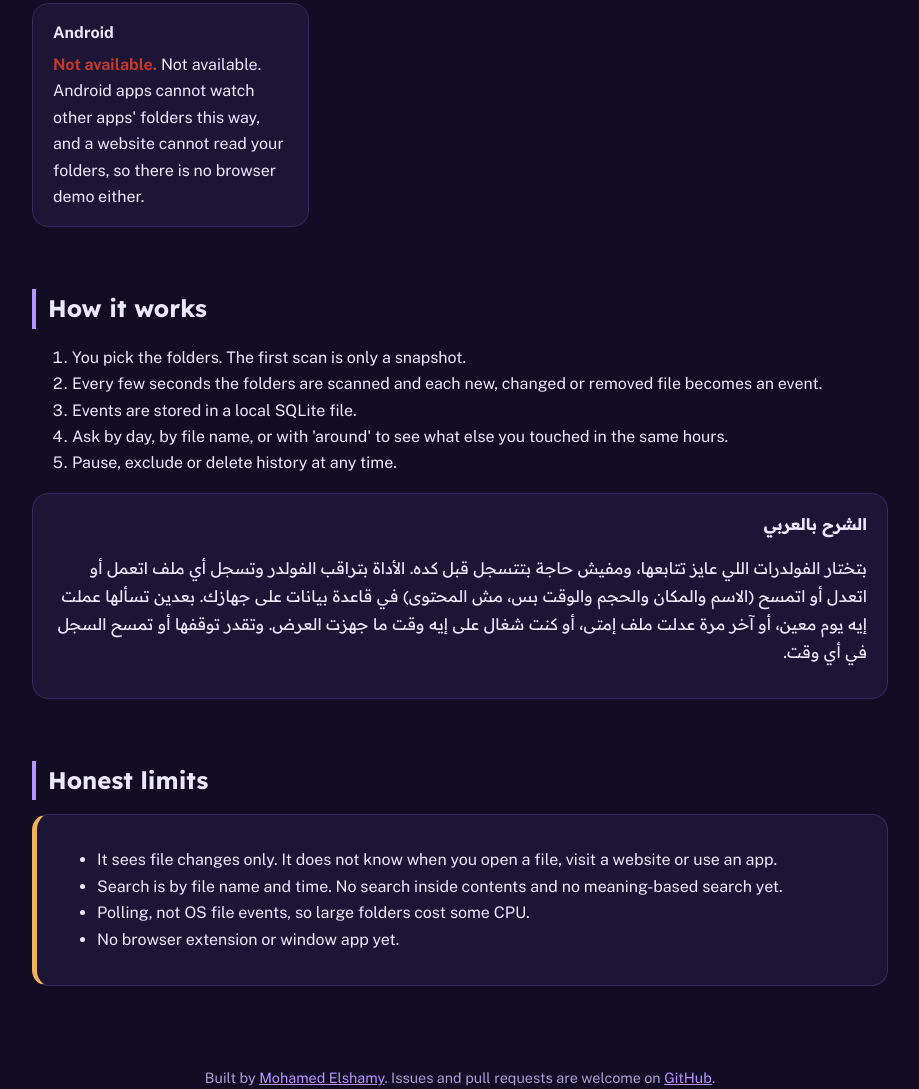
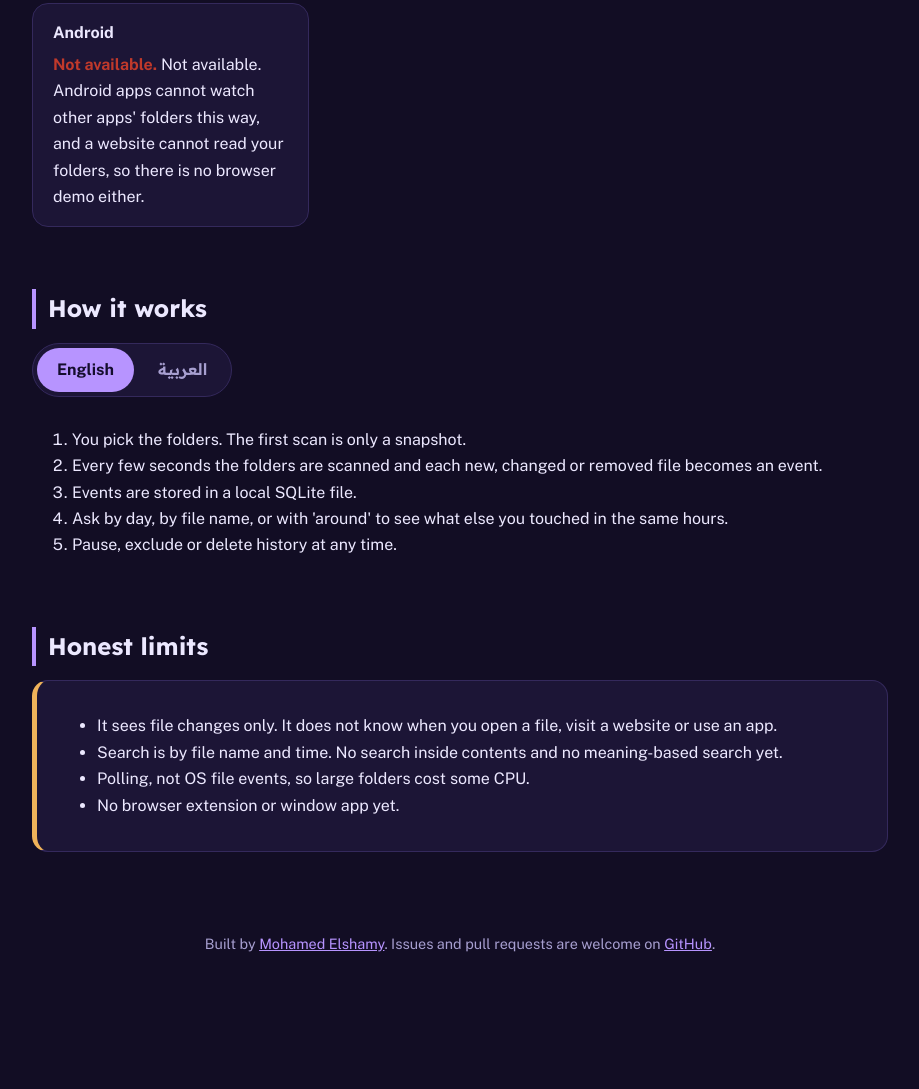
Before and after one commit to mohamed-elshamy-ai/timecapsule, a plain HTML site: page docs/index.html in a window 1280 px wide. Shown: the part 1667-2756 px from the top of the page, without its empty margins (180-1099 px from the left). After the commit the page ends 2683 px from the top, so only its background shows below. Drawn offline with nearby package versions, Linux system fonts and the light colour scheme; a web font is replaced by a local one.

Commit message:
Add Arabic/English toggle for the explainer (localStorage, browser-language default)

```diff
--- a/docs/index.html
+++ b/docs/index.html
@@ -41,6 +41,11 @@ main section h2{border-left:4px solid var(--acc);padding-left:12px}
 .card{transition:border-color .25s var(--ease-out),transform .25s var(--ease-out)}
 .card:hover{border-color:var(--acc);transform:translateY(-2px)}
 @media (prefers-reduced-motion:reduce){*,*:before,*:after{animation:none!important;transition:none!important}}
+
+/* language toggle */
+.langtoggle{display:inline-flex;gap:4px;margin:0 0 14px;background:var(--card);border:1px solid var(--line);border-radius:99px;padding:4px}
+.langtoggle button{border:0;background:transparent;color:var(--mut);font:inherit;font-weight:600;min-height:44px;padding:8px 20px;border-radius:99px;cursor:pointer;transition:background .2s var(--ease-out),color .2s var(--ease-out)}
+.langtoggle button[aria-pressed="true"]{background:var(--acc);color:var(--accfg)}
 </style></head><body>
 <header class="hero"><div class="wrap"><h1>TimeCapsule</h1><p class="tag">What was I working on? A private, searchable timeline of your files.</p>
 <a class="btn" href="https://github.com/mohamed-elshamy-ai/timecapsule">View on GitHub</a><a class="btn alt" href="#install">Install</a>
@@ -70,9 +75,24 @@ timecapsule add ~/Projects
 timecapsule watch</code></pre><div><span class="ok"><b>Tested.</b></span> Tested on Linux (Python 3.10).</div></div>
 <div class="card"><h3>Android</h3><div><span class="no"><b>Not available.</b></span> Not available. Android apps cannot watch other apps&#x27; folders this way, and a website cannot read your folders, so there is no browser demo either.</div></div>
 </div></section>
-<section><h2>How it works</h2><ol><li>You pick the folders. The first scan is only a snapshot.</li><li>Every few seconds the folders are scanned and each new, changed or removed file becomes an event.</li><li>Events are stored in a local SQLite file.</li><li>Ask by day, by file name, or with &#x27;around&#x27; to see what else you touched in the same hours.</li><li>Pause, exclude or delete history at any time.</li></ol>
-<div class="card" dir="rtl" lang="ar" style="text-align:start"><b>الشرح بالعربي</b><p>بتختار الفولدرات اللي عايز تتابعها، ومفيش حاجة بتتسجل قبل كده. الأداة بتراقب الفولدر وتسجل أي ملف اتعمل أو اتعدل أو اتمسح (الاسم والمكان والحجم والوقت بس، مش المحتوى) في قاعدة بيانات على جهازك. بعدين تسألها عملت إيه يوم معين، أو آخر مرة عدلت ملف إمتى، أو كنت شغال على إيه وقت ما جهزت العرض. وتقدر توقفها أو تمسح السجل في أي وقت.</p></div></section>
+<section class="how-section"><h2><span class="lang-en">How it works</span><span class="lang-ar" hidden>إزاي بيشتغل</span></h2><div class="langtoggle" role="group" aria-label="Language / اللغة"><button type="button" data-lang="en" aria-pressed="true">English</button><button type="button" data-lang="ar" aria-pressed="false">العربية</button></div><div class="lang-en"><ol><li>You pick the folders. The first scan is only a snapshot.</li><li>Every few seconds the folders are scanned and each new, changed or removed file becomes an event.</li><li>Events are stored in a local SQLite file.</li><li>Ask by day, by file name, or with &#x27;around&#x27; to see what else you touched in the same hours.</li><li>Pause, exclude or delete history at any time.</li></ol>
+</div><div class="card lang-ar" dir="rtl" lang="ar" style="text-align:start"><b>الشرح بالعربي</b><p>بتختار الفولدرات اللي عايز تتابعها، ومفيش حاجة بتتسجل قبل كده. الأداة بتراقب الفولدر وتسجل أي ملف اتعمل أو اتعدل أو اتمسح (الاسم والمكان والحجم والوقت بس، مش المحتوى) في قاعدة بيانات على جهازك. بعدين تسألها عملت إيه يوم معين، أو آخر مرة عدلت ملف إمتى، أو كنت شغال على إيه وقت ما جهزت العرض. وتقدر توقفها أو تمسح السجل في أي وقت.</p></div></section>
 <section><h2>Honest limits</h2><div class="card warn"><ul><li>It sees file changes only. It does not know when you open a file, visit a website or use an app.</li><li>Search is by file name and time. No search inside contents and no meaning-based search yet.</li><li>Polling, not OS file events, so large folders cost some CPU.</li><li>No browser extension or window app yet.</li></ul></div></section>
 </main>
 <footer>Built by <a href="https://github.com/mohamed-elshamy-ai">Mohamed Elshamy</a>. Issues and pull requests are welcome on <a href="https://github.com/mohamed-elshamy-ai/timecapsule">GitHub</a>.</footer>
-</body></html>
+<script>
+(function(){
+ var KEY='site-lang';
+ function apply(lang){
+  document.querySelectorAll('.lang-en').forEach(function(e){e.hidden=lang!=='en'});
+  document.querySelectorAll('.lang-ar').forEach(function(e){e.hidden=lang!=='ar'});
+  document.querySelectorAll('.langtoggle button').forEach(function(b){b.setAttribute('aria-pressed',b.dataset.lang===lang?'true':'false')});
+  document.querySelectorAll('.how-section').forEach(function(s){s.dir=lang==='ar'?'rtl':'ltr'});
+  try{localStorage.setItem(KEY,lang)}catch(e){}
+ }
+ var def=(navigator.language||'en').toLowerCase().indexOf('ar')===0?'ar':'en';
+ var saved=null; try{saved=localStorage.getItem(KEY)}catch(e){}
+ apply(saved||def);
+ document.querySelectorAll('.langtoggle button').forEach(function(b){b.addEventListener('click',function(){apply(b.dataset.lang)})});
+})();
+</script></body></html>
```
